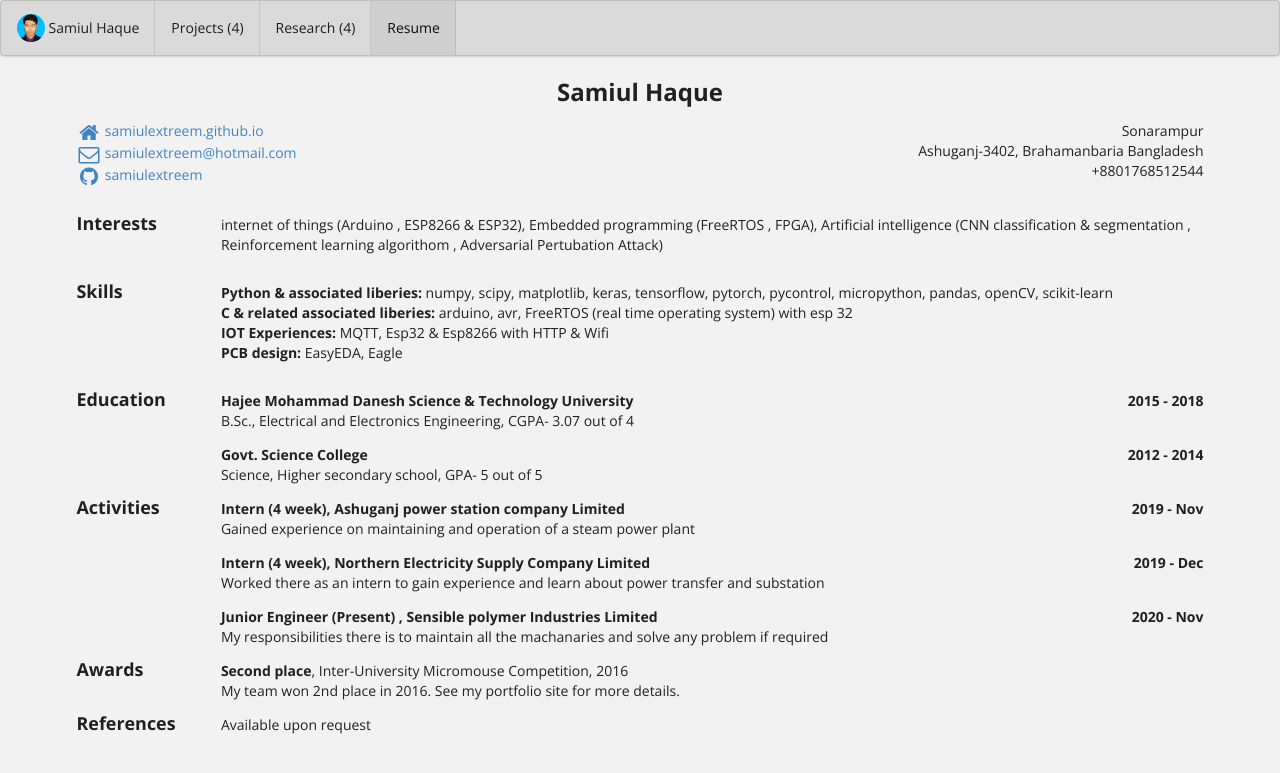
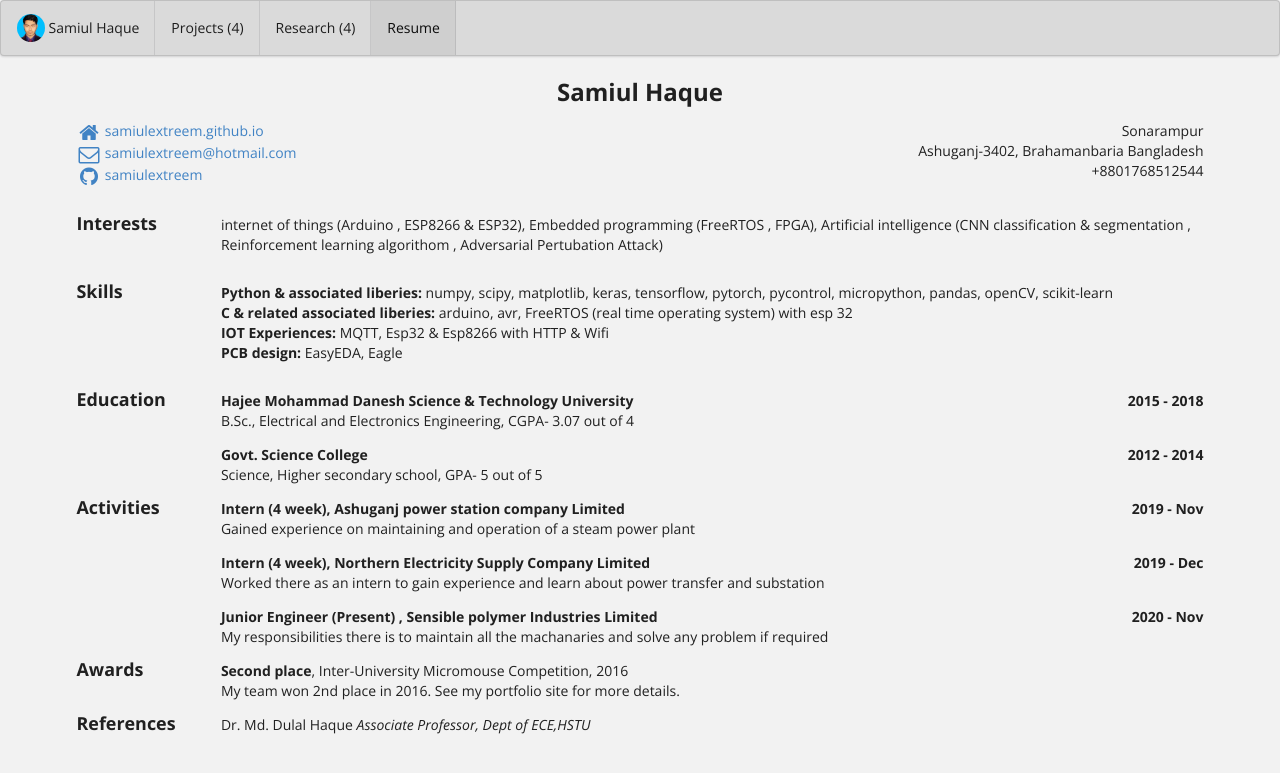
Before and after one commit to samiulextreem/samiulextreem.github.io, a Jekyll site: the page built from bio/index.html, in a window 1280 px wide. Shown: the top 773 px of the page. Built offline with Jekyll 4.4.1, drawn with Linux system fonts in a browser that asks for light colours.

Commit message:
Update bio.json

```diff
--- a/_data/bio.json
+++ b/_data/bio.json
@@ -148,8 +148,8 @@
   ],
   "references": [
     {
-      "name": "Available upon request",
-      "reference": ""
+      "name": "Dr. Md. Dulal Haque",
+      "reference": "Associate Professor, Dept of ECE,HSTU"
     }
   ]
 }
```
